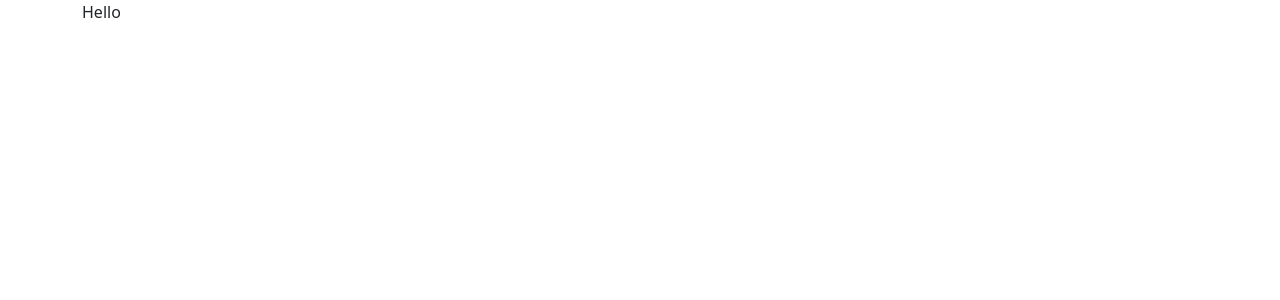
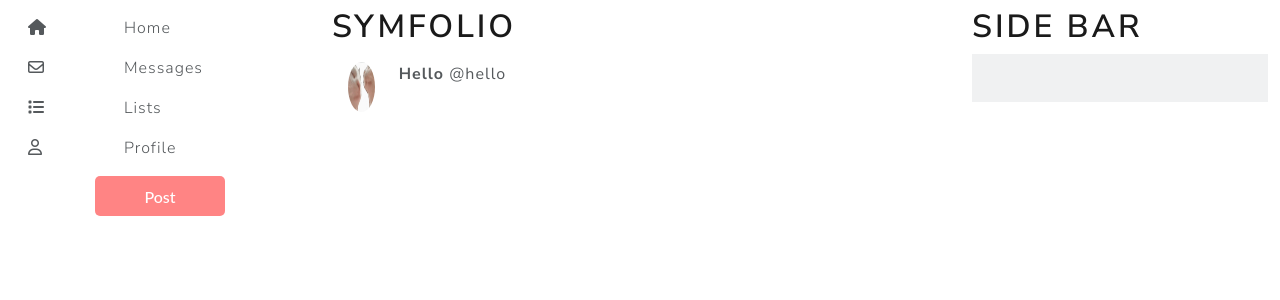
Before and after one commit to toucanfoosh/cs5610-finalproject, a React (Create React App) app: page / in a window 1280 px wide. Shown: the top 300 px of the page. Built offline with nearby package versions, Linux system fonts and the light colour scheme.

Commit message:
started baseline

```diff
--- a/package.json
+++ b/package.json
@@ -9,9 +9,12 @@
     "@testing-library/react": "^13.4.0",
     "@testing-library/user-event": "^13.5.0",
     "bootstrap": "^5.2.3",
+    "bootswatch": "^5.2.3",
     "react": "^18.2.0",
     "react-dom": "^18.2.0",
     "react-redux": "^8.0.5",
+    "react-router": "^6.9.0",
+    "react-router-dom": "^6.9.0",
     "react-scripts": "5.0.1",
     "redux": "^4.2.1",
     "web-vitals": "^2.1.4"
--- a/src/App.js
+++ b/src/App.js
@@ -1,9 +1,41 @@
+import { BrowserRouter } from "react-router-dom";
+import React from "react";
+import { Routes, Route } from "react-router";
+import { configureStore } from "@reduxjs/toolkit";
+import { Provider } from "react-redux";
+import HomeComponent from "./home";
+import NavBar from "./nav-bar";
+import SideBar from "./side-bar";
+
+const store = configureStore(
+    {
+        reducer: {}
+    }
+)
+
 function App() {
-  return (
-    <div className="container">
-      Hello
-    </div>
-  );
+    return (
+        <Provider store={store}>
+            <BrowserRouter>
+                <div className="row mt-2">
+                    <div className="col-2 col-md-2 col-lg-1 col-xl-3">
+                        <Routes>
+                            <Route path="/" element={<NavBar active="home"/>} />
+                        </Routes>
+                    </div>
+                    <div className="col-10 col-md-10 col-lg-7 col-xl-6">
+                        <Routes>
+                            <Route index element={<HomeComponent/>} />
+                            <Route path="/home" element={<HomeComponent/>} />
+                        </Routes>
+                    </div>
+                    <div className="d-none d-lg-block col-lg-4 col-xl-3">
+                        <SideBar />
+                    </div>
+                </div>
+            </BrowserRouter>
+        </Provider>
+    );
 }
 
 export default App;
--- /dev/null
+++ b/src/home/index.css
@@ -0,0 +1,7 @@
+.sf-font-bold {
+    font-weight: bold;
+}
+
+.sf-font-normal {
+    font-weight: normal;
+}
--- /dev/null
+++ b/src/home/index.js
@@ -0,0 +1,22 @@
+import "./index.css";
+
+const HomeComponent = () => {
+    return (
+        <div>
+            <div>
+                <h1>SymFolio</h1>
+            </div>
+            <div className="list-group">
+                <div className="list-group-item">
+                    <div className="row">
+                        <img className="col-1 rounded-circle" src="./images/catjam.jpg" width="50px" height="50px"/>
+                        <span className="sf-font-bold col-3">Hello
+                        <span className="sf-font-normal"> @hello</span></span>
+                    </div>
+                </div>
+            </div>
+        </div>
+    );
+};
+
+export default HomeComponent;
--- a/src/index.js
+++ b/src/index.js
@@ -1,12 +1,14 @@
 import React from 'react';
 import ReactDOM from 'react-dom/client';
 import App from './App';
-import "bootstrap/dist/css/bootstrap.min.css";
+import "bootswatch/dist/lux/bootstrap.min.css";
 import '@fortawesome/fontawesome-free/css/all.min.css'
 
 const root = ReactDOM.createRoot(document.getElementById('root'));
 root.render(
   <React.StrictMode>
-    <App />
+    <div class="container-fluid">
+      <App />
+    </div>
   </React.StrictMode>
 );
--- /dev/null
+++ b/src/nav-bar/index.css
@@ -0,0 +1,118 @@
+:root {
+    --btn-1-color: #ff6b6bd4;
+    --btn-1-hover-color: #ff6b6b;
+}
+
+.sf-center {
+    display: flex;
+    justify-content: center;
+    align-items: center;
+}
+
+.sf-btn {
+    width: 100%;
+    background-color: rgba(255, 151, 169, 0.704);
+    backdrop-filter: blur(10px);
+}
+
+.sf-frame {
+    text-align: center;
+}
+
+.sf-custom-btn {
+    width: 130px;
+    height: 40px;
+    color: #fff;
+    border-radius: 5px;
+    padding: 10px 25px;
+    font-family: 'Lato', sans-serif;
+    font-weight: 500;
+    background: transparent;
+    cursor: pointer;
+    transition: all 0.3s ease;
+    position: relative;
+    display: inline-block;
+    outline: none;
+}
+
+.sf-btn-1 {
+    background: var(--btn-1-color);
+    width: 130px;
+    height: 40px;
+    line-height: 42px;
+    padding: 0;
+    border: none;
+
+}
+
+.sf-btn-1 span {
+    position: relative;
+    display: block;
+    width: 100%;
+    height: 100%;
+}
+
+.sf-btn-1:before,
+.sf-btn-1:after {
+    position: absolute;
+    content: "";
+    right: 0;
+    top: 0;
+    background: var(--btn-1-hover-color);
+    transition: all 0.3s ease;
+}
+
+.sf-btn-1:before {
+    height: 0%;
+    width: 2px;
+}
+
+.sf-btn-1:after {
+    width: 0%;
+    height: 2px;
+}
+
+.sf-btn-1:hover {
+    background: transparent;
+    box-shadow: none;
+}
+
+.sf-btn-1:hover:before {
+    height: 100%;
+}
+
+.sf-btn-1:hover:after {
+    width: 100%;
+}
+
+.sf-btn-1 span:hover {
+    color: var(--btn-1-hover-color);
+}
+
+.sf-btn-1 span:before,
+.sf-btn-1 span:after {
+    position: absolute;
+    content: "";
+    left: 0;
+    bottom: 0;
+    background: var(--btn-1-hover-color);
+    transition: all 0.3s ease;
+}
+
+.sf-btn-1 span:before {
+    width: 2px;
+    height: 0%;
+}
+
+.sf-btn-1 span:after {
+    width: 0%;
+    height: 2px;
+}
+
+.sf-btn-1 span:hover:before {
+    height: 100%;
+}
+
+.sf-btn-1 span:hover:after {
+    width: 100%;
+}
--- /dev/null
+++ b/src/nav-bar/index.js
@@ -0,0 +1,22 @@
+import NavItem from "./nav-item";
+import sidebar from "./sidebar.json";
+import "./index.css";
+
+const NavBar = ({ active = 'home' }) => {
+    return (
+        <div>
+            <div className="list-group">
+                {sidebar.map((sidebarItem) => (
+                    <NavItem item={sidebarItem} active={active} />
+                ))}
+                <div className="sf-center sf-frame">
+                    <button className="mt-2 sf-custom-btn sf-btn-1">
+                        <span>Post</span>
+                    </button>
+                </div>
+            </div>
+        </div>
+    );
+};
+
+export default NavBar;
--- /dev/null
+++ b/src/nav-bar/nav-item.js
@@ -0,0 +1,32 @@
+import { Link } from "react-router-dom";
+
+function IsActive(title, active) {
+    return active === title ? 'active' : ''
+}
+
+const NavItem = (
+    {
+        item = {
+            "title": "Home",
+            "href": "../home",
+            "_id": "123",
+            "icon": "fa fa-home"
+        },
+        active = 'Explore'
+    }
+) => {
+    return (
+        <Link key={item._id} className={`list-group-item ${IsActive(item.title, active)}`} to={item.href}>
+            <div className="row">
+                <div className="col-4">
+                    <span className={item.icon}></span>
+                </div>
+                <div className="col-8">
+                    <span className="d-none d-xl-inline">{item.title}</span>
+                </div>
+            </div>
+        </Link>
+    );
+};
+
+export default NavItem;
--- /dev/null
+++ b/src/nav-bar/sidebar.json
@@ -0,0 +1,26 @@
+[
+    {
+        "title": "Home",
+        "href": "../home/",
+        "_id": "234",
+        "icon": "fa fa-home"
+    },
+    {
+        "title": "Messages",
+        "href": "../messages.html",
+        "_id": "567",
+        "icon": "fa-regular fa-envelope"
+    },
+    {
+        "title": "Lists",
+        "href": "../lists",
+        "_id": "789",
+        "icon": "fa fa-list"
+    },
+    {
+        "title": "Profile",
+        "href": "../profile",
+        "_id": "890",
+        "icon": "fa-regular fa-user"
+    }
+]
--- /dev/null
+++ b/src/side-bar/index.js
@@ -0,0 +1,10 @@
+const SideBar = () => {
+    return (
+        <div>
+            <h1>Side Bar</h1>
+            <input type="text" className="form-control"/>
+        </div>
+    )
+};
+
+export default SideBar;
```
Also changed, not shown: src/index.css (added, +15 -0 lines), public/images/catjam.jpg (added), 1 other file (tests, documents, lock files or other folders).
